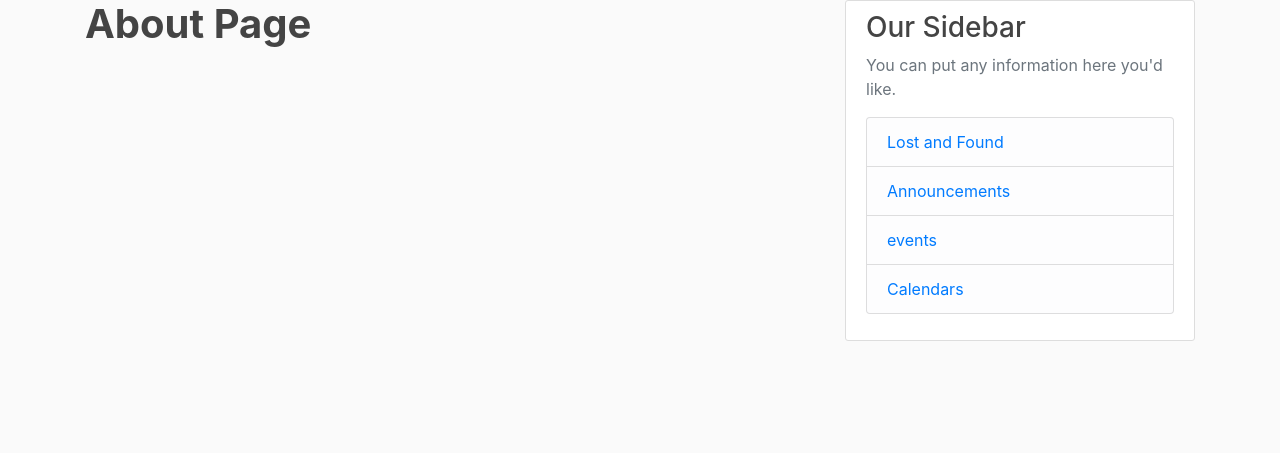
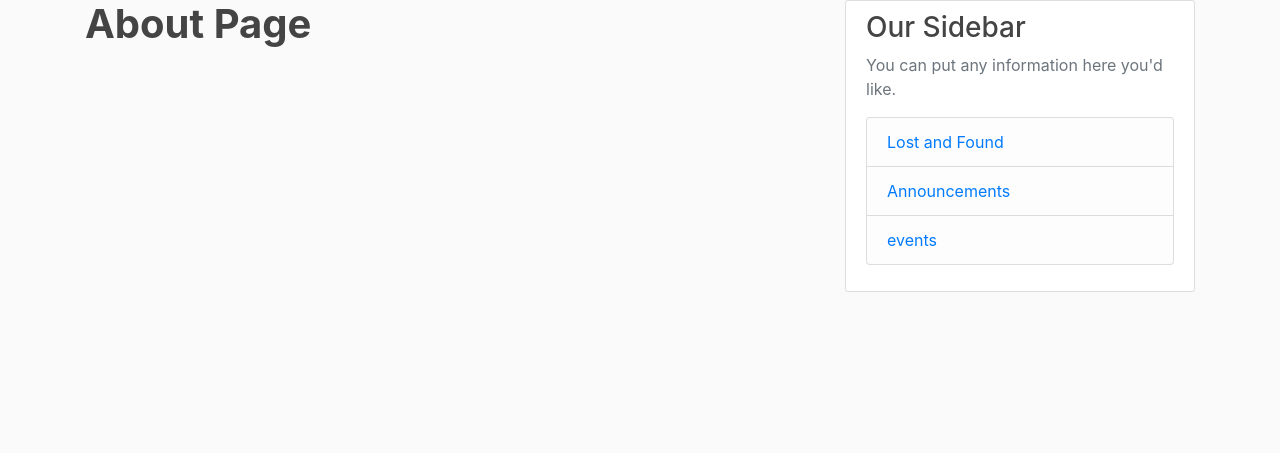
Before and after one commit to ajaynimmala-dev/FLASK_PROJECT1, a Flask app: page /about in a window 1280 px wide. Shown: the part 80-533 px from the top of the page. Run offline with Flask 3, Linux system fonts and the light colour scheme; some libraries are stand-ins or nearby versions.

```diff
--- a/app/templates/layout.html
+++ b/app/templates/layout.html
@@ -66,7 +66,6 @@
                 <li class="list-group-item list-group-item-light"><a href='/lost-and-found'>Lost and Found</a></li>
                 <li class="list-group-item list-group-item-light"><a href='/announcements'>Announcements</a></li>
                 <li class="list-group-item list-group-item-light"><a href='/events'>events</a></li>
-                <li class="list-group-item list-group-item-light"><a href=''>Calendars</a></li>
               </ul>
             </p>
           </div>
```
